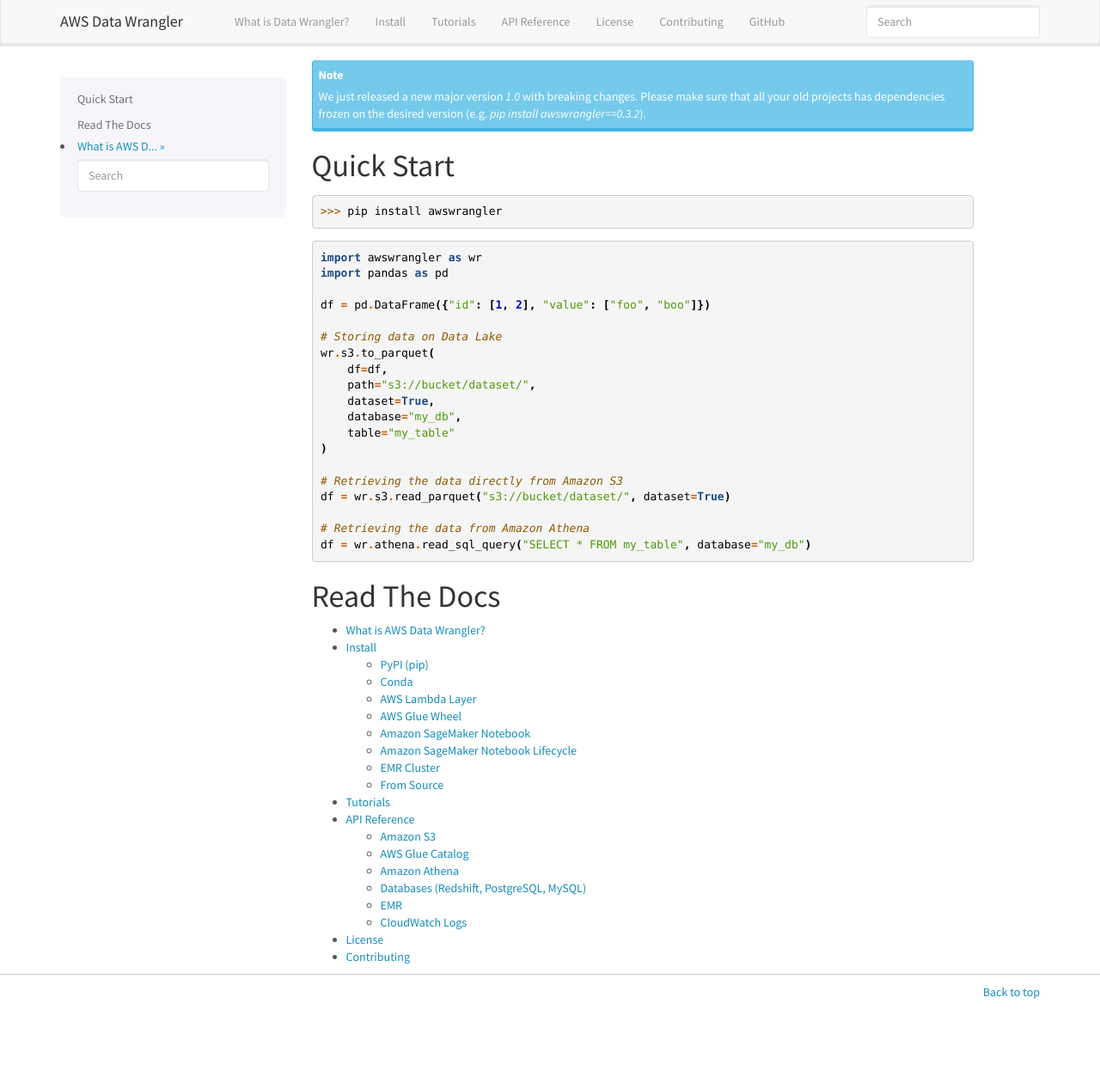
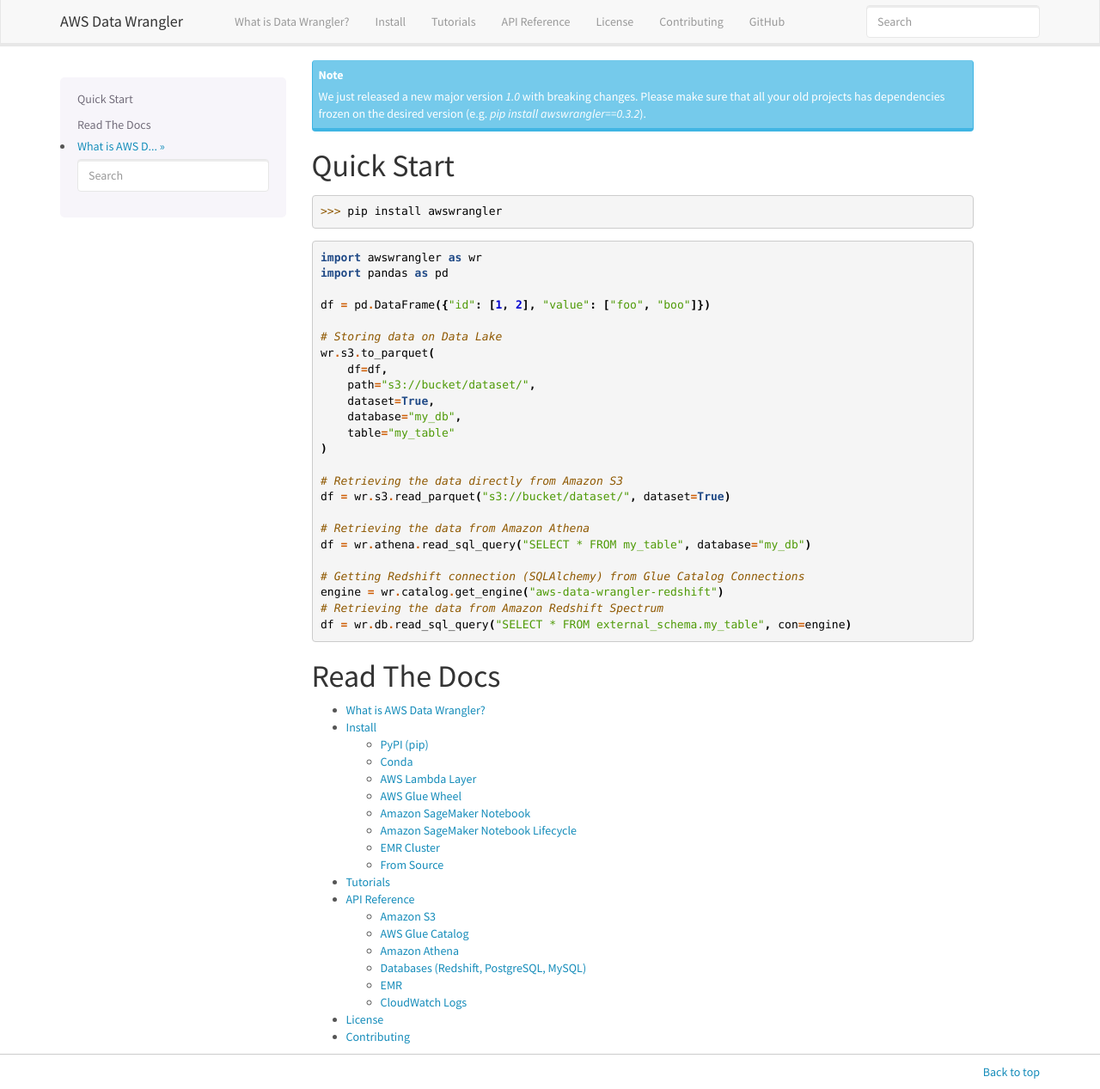
Before and after one commit to aws/aws-sdk-pandas, a Sphinx documentation site: the page built from docs/source/index.rst, in a window 1280 px wide and 1267 px high. Shown: the whole window at 86% size. Built offline with Sphinx 7.4.7, drawn with Linux system fonts in a browser that asks for light colours; the version number could not be read and is left out.

Commit message:
Improving the Quick Start example in the docs

```diff
--- a/docs/source/index.rst
+++ b/docs/source/index.rst
@@ -27,6 +27,11 @@
     # Retrieving the data from Amazon Athena
     df = wr.athena.read_sql_query("SELECT * FROM my_table", database="my_db")
 
+    # Getting Redshift connection (SQLAlchemy) from Glue Catalog Connections
+    engine = wr.catalog.get_engine("aws-data-wrangler-redshift")
+    # Retrieving the data from Amazon Redshift Spectrum
+    df = wr.db.read_sql_query("SELECT * FROM external_schema.my_table", con=engine)
+
 Read The Docs
 -------------
 
```
Also changed, not shown: README.md (+5 -0 lines).
